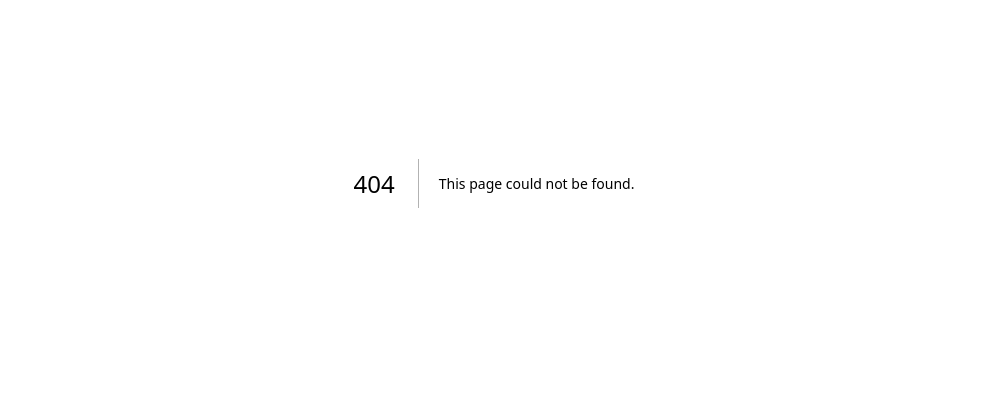
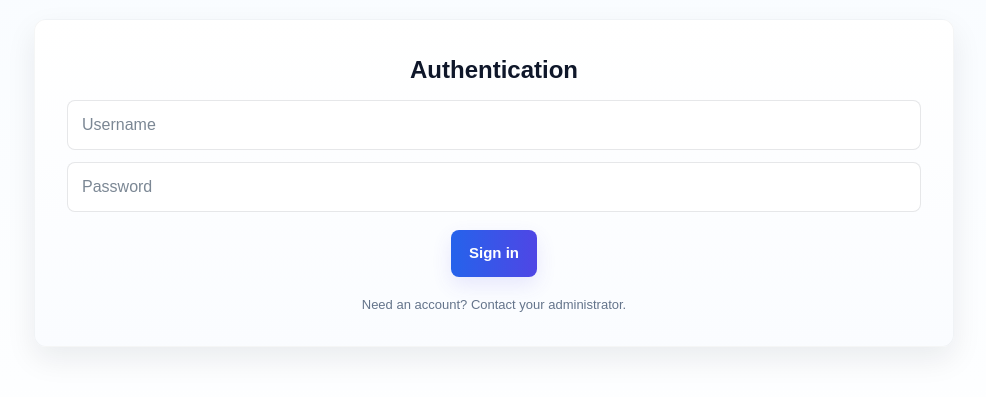
Before and after one commit to EduChatbot/moodle-chatbot-frontend, a Next.js app: page /login in a window 1280 px wide. Before the commit this address had no page. Shown: the part 217-614 px from the top of the page, without its empty margins (146-1132 px from the left). Built offline with nearby package versions, Linux system fonts and the light colour scheme.

Commit message:
feat: add login page

```diff
--- /dev/null
+++ b/src/app/login/page.js
@@ -0,0 +1,5 @@
+import Login from "@/components/Login";
+
+export default function LoginPage() {
+  return <Login />;
+}
--- /dev/null
+++ b/src/components/Login.js
@@ -0,0 +1,95 @@
+"use client";
+
+export default function Login() {
+  const styles = {
+    wrapper: {
+      display: "flex",
+      alignItems: "center",
+      justifyContent: "center",
+      padding: "60px 20px",
+      minHeight: "100vh", // fill full viewport height
+      width: "100vw", // ensure full viewport width
+      position: "relative",
+      left: 0,
+      top: 0,
+      background: "linear-gradient(180deg, #f7fbff 0%, #ffffff 100%)",
+      boxSizing: "border-box",
+      overflowX: "hidden",
+    },
+    card: {
+      width: "100%",
+      maxWidth: "920px",
+      background: "linear-gradient(180deg, rgba(255,255,255,0.98), rgba(250,252,255,0.98))",
+      borderRadius: "12px",
+      boxShadow: "0 12px 30px rgba(16,24,40,0.08)",
+      border: "1px solid rgba(16,24,40,0.04)",
+      padding: "32px",
+      display: "flex",
+      flexDirection: "column",
+      gap: "12px",
+    },
+    title: {
+      margin: 0,
+      textAlign: "center",
+      fontSize: "24px",
+      color: "#0f172a",
+      fontWeight: 700,
+    },
+    input: {
+      width: "100%",
+      padding: "12px 14px",
+      borderRadius: "8px",
+      border: "1px solid rgba(15,23,42,0.1)",
+      fontSize: "16px",
+      outline: "none",
+      boxSizing: "border-box",
+      color: "#0f172a",
+      background: "#ffffff",
+    },
+    button: {
+      padding: "12px 18px",
+      borderRadius: "8px",
+      border: "none",
+      background: "linear-gradient(90deg, #2563eb, #4f46e5)",
+      color: "#fff",
+      fontWeight: 700,
+      cursor: "pointer",
+      boxShadow: "0 8px 20px rgba(79,70,229,0.12)",
+      fontSize: "15px",
+    },
+    meta: {
+      marginTop: "6px",
+      textAlign: "center",
+      color: "#64748b",
+      fontSize: "13px",
+    },
+  };
+
+  return (
+    <div style={styles.wrapper}>
+      <div style={styles.card} className="auth-card">
+        <h1 style={styles.title}>Authentication</h1>
+
+        <input type="text" placeholder="Username" style={styles.input} />
+        <input type="password" placeholder="Password" style={styles.input} />
+
+        <div style={{ display: "flex", justifyContent: "center", marginTop: "6px" }}>
+          <button style={styles.button} type="button">Sign in</button>
+        </div>
+
+        <div style={styles.meta}>Need an account? Contact your administrator.</div>
+
+        <style jsx>{`
+          .auth-card input::placeholder { color: #7b8794; /* darker placeholder */ }
+          .auth-card input { color: #0f172a; }
+          .auth-card input:focus { box-shadow: 0 6px 18px rgba(37,99,235,0.12); border-color: rgba(37,99,235,0.6); }
+          @media (max-width: 480px) {
+            .auth-card { padding: 18px; }
+            .auth-card h1 { font-size: 20px; }
+            .auth-card button { width: 100%; }
+          }
+        `}</style>
+      </div>
+    </div>
+  );
+}
```
